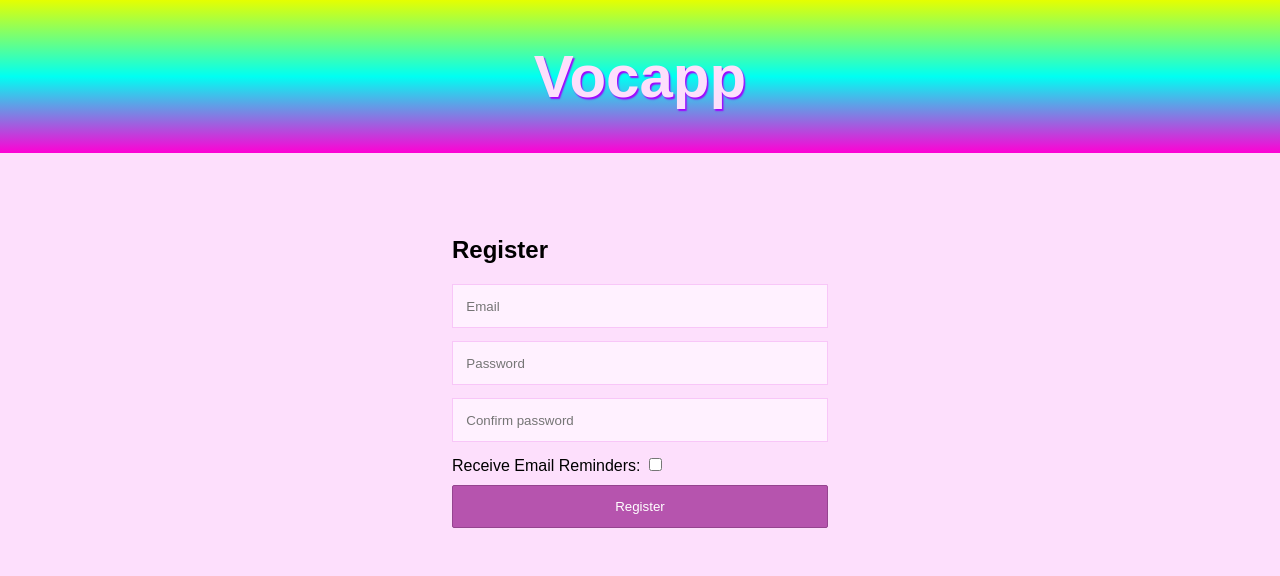
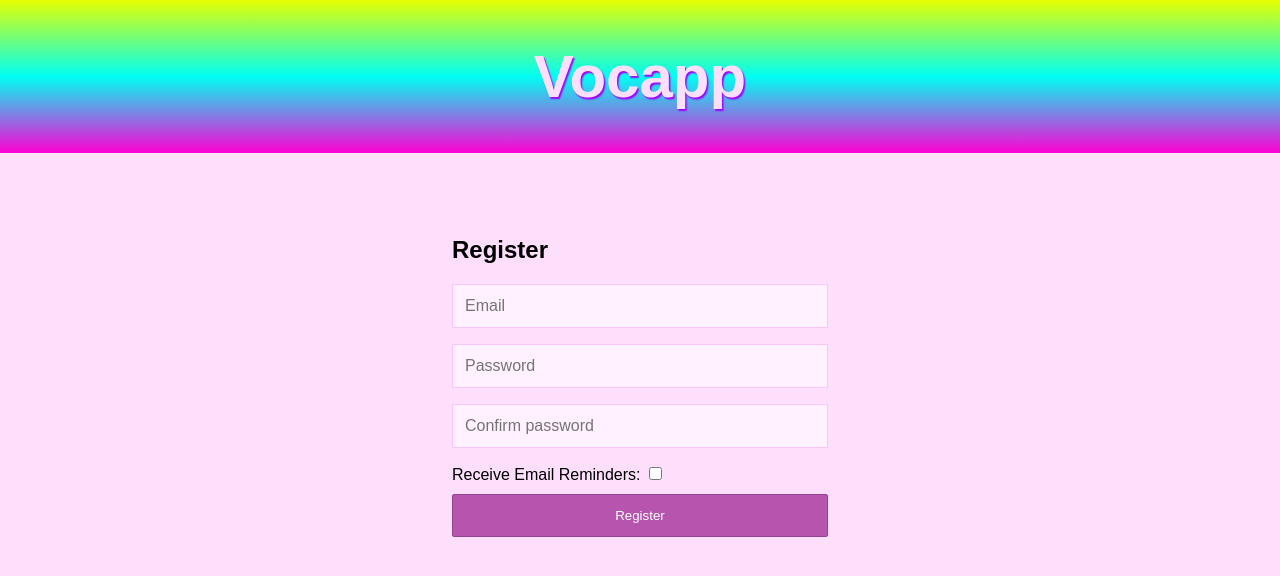
Before and after one commit to neurochilds/vocapp, a FastAPI app: page /register in a window 1280 px wide. Shown: the top 576 px of the page. Run offline with FastAPI, Linux system fonts and the light colour scheme.

Commit message:
Increased text input font size

```diff
--- a/static/styles.css
+++ b/static/styles.css
@@ -80,9 +80,10 @@ body {
     display: block;
     width: 100%;
     margin-bottom: 1em;
-    padding: 1em;
+    padding: 0.75em;
     background-color: rgb(255, 241, 255);
     border: 1px solid rgb(248, 198, 248);
+    font-size: 16px;
   }
 
   .middle-container input[type="text"]:focus,
```
